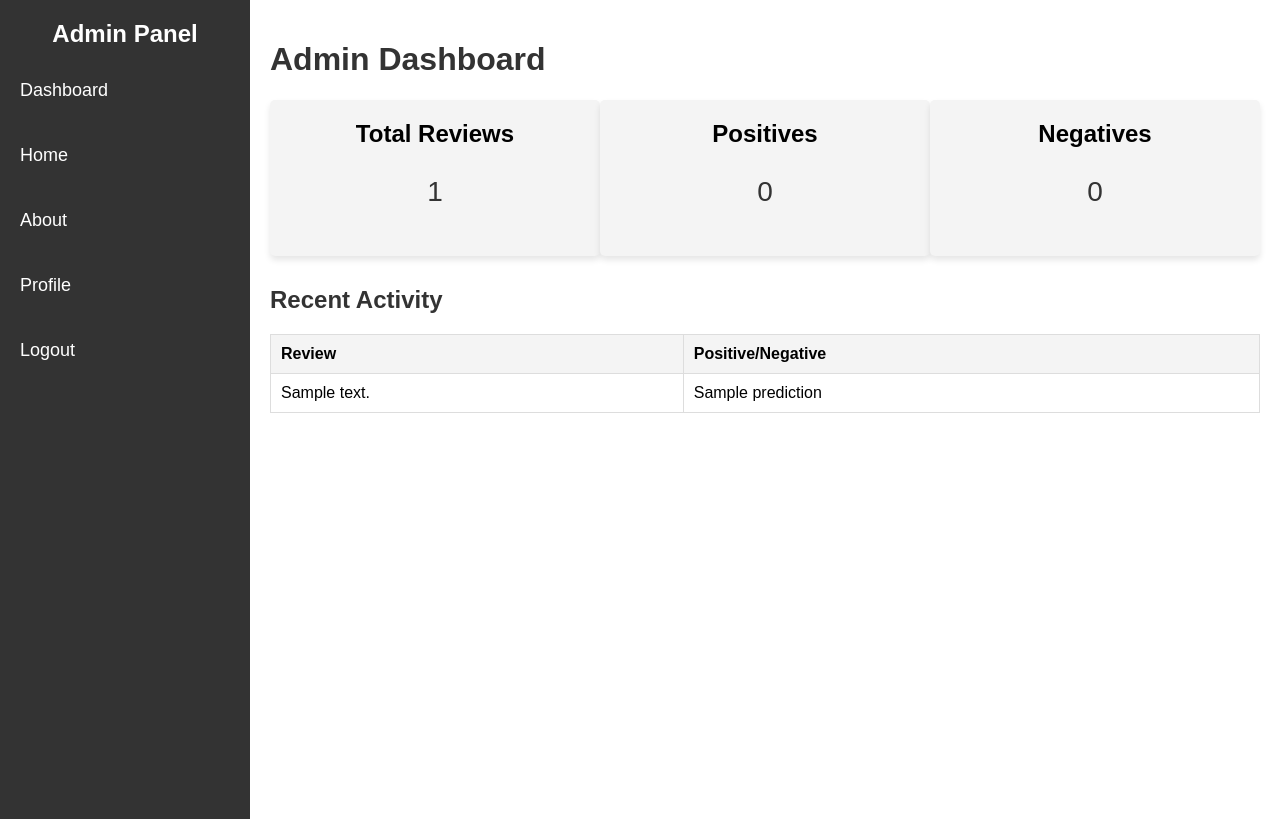
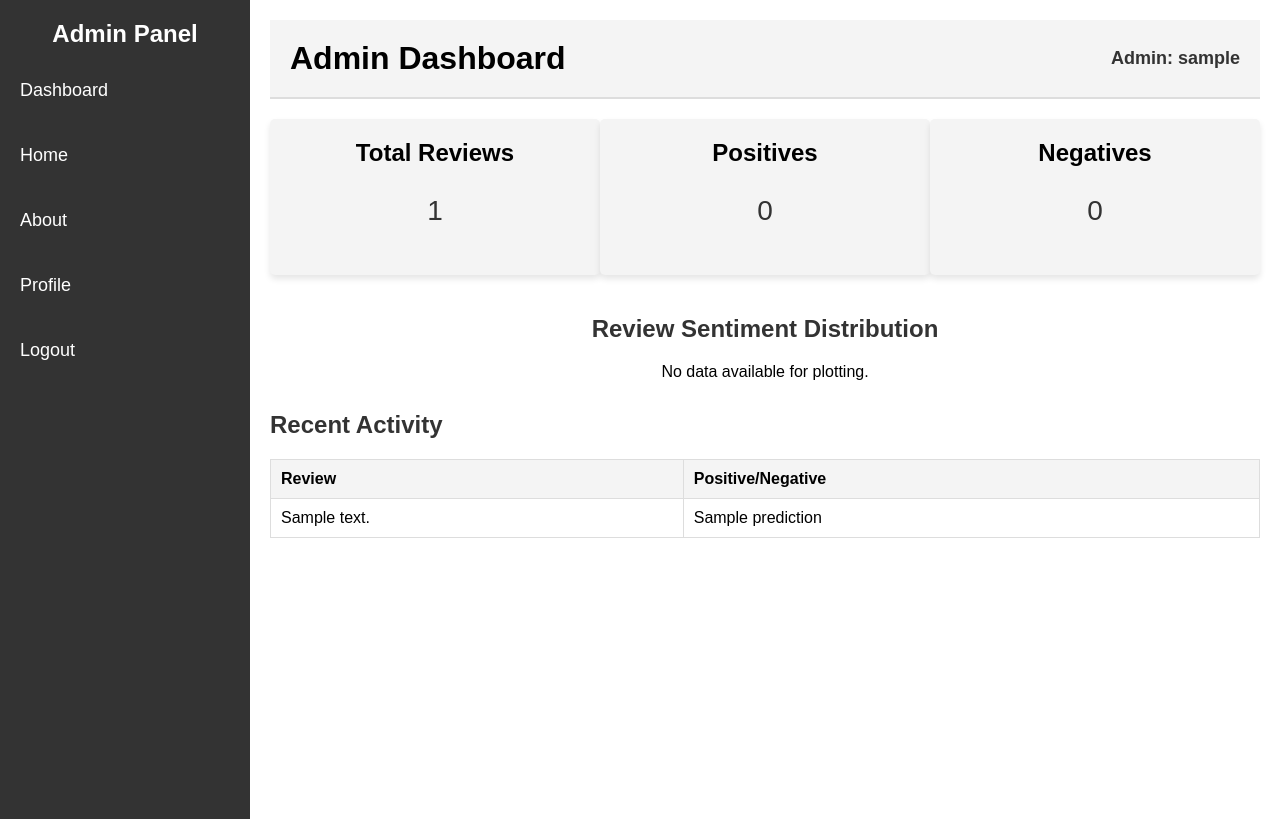
Before and after one commit to DasunFernando25/Sentiment_Analysis_Project, a Flask app: page /admin_dashboard in a window 1280 px wide. Shown: the top 819 px of the page. Run offline with Flask 3, Linux system fonts and the light colour scheme; the visitor is signed in with stand-in values (Sample User, id 1); a database or web service that is not in the repository returns one stand-in record (values such as "Sample title"); parts of the project's set-up code (start-up, migrations or seed data) failed here and were passed over.

Commit message:
add pie chart

```diff
--- a/app.py
+++ b/app.py
@@ -5,6 +5,7 @@ from pymongo import MongoClient
 import bcrypt
 import os
 from dotenv import load_dotenv
+import matplotlib.pyplot as plt
 
 
 app = Flask(__name__)
@@ -68,6 +69,8 @@ def admin_login():
 def admin_dashboard():
     if 'username' in session:
 
+        username = session.get('username')
+
         # Fetch all reviews from MongoDB
         try:
             reviews = list(review_collection.find())
@@ -86,11 +89,42 @@ def admin_dashboard():
             positive_reviews = 0
             negative_reviews = 0
 
+        # Calculate percestages
+        if total_reviews > 0:
+            positive_percentage = (positive_reviews / total_reviews) * 100
+            negative_percentage = (negative_reviews / total_reviews) * 100
+        else:
+            positive_percentage = 0
+            negative_percentage = 0
+
+        try:
+            # Generate Pie Chart
+            labels = ['Positive', 'Negative']
+            sizes = [positive_reviews, negative_reviews]
+            colors = ['#4CAF50', '#FF5733']
+            explode = (0.1, 0)  # Highlight the first slice (Positive)
+
+            plt.figure(figsize=(6, 6))
+            plt.pie(sizes, explode=explode, labels=labels, colors=colors, autopct='%1.1f%%', startangle=90)
+            plt.title('Review Sentiment Distribution')
+
+            # Save pie chart to static directory
+            plot_path = os.path.join("static", "products/review_pie_chart.png")
+            plt.savefig(plot_path)
+            plt.close()  # Close the figure to release memory
+        except Exception as e:
+            plot_path = None
+
+
         return render_template('admin.html',
+                               username=username,
                                reviews=reviews,
                                total_reviews=total_reviews,
                                positive_reviews=positive_reviews,
-                               negative_reviews=negative_reviews)
+                               negative_reviews=negative_reviews,
+                               positive_percentage=positive_percentage,
+                               negative_percentage=negative_percentage,
+                               plot_path=plot_path)
 
     else:
         return redirect(url_for('admin_login'))
--- a/static/css/admin_dashboard.css
+++ b/static/css/admin_dashboard.css
@@ -59,8 +59,24 @@ body, html {
     overflow-y: auto;
 }
 
-header h1 {
+header {
+    display: flex;
+    justify-content: space-between;
+    align-items: center;
+    padding: 20px;
+    background-color: #f4f4f4;
+    border-bottom: 2px solid #ddd;
+}
+
+.header-left h1 {
+    margin: 0;
     font-size: 32px;
+}
+
+.header-right p {
+    margin: 0;
+    font-size: 18px;
+    font-weight: bold;
     color: #333;
 }
 
@@ -90,6 +106,25 @@ header h1 {
     color: #333;
 }
 
+/* Pie Chart Section */
+.pie-chart {
+    margin-top: 40px;
+    text-align: center;
+}
+
+.pie-chart h2 {
+    font-size: 24px;
+    color: #333;
+    margin-bottom: 20px;
+}
+
+.pie-chart img {
+    max-width: 60%;
+    height: auto;
+    border-radius: 10px;
+    box-shadow: 0 4px 8px rgba(0, 0, 0, 0.2);
+}
+
 /* Recent Activity Section */
 .recent-activity {
     margin-top: 30px;
--- a/templates/admin.html
+++ b/templates/admin.html
@@ -25,7 +25,12 @@
     <!-- Main Content -->
     <div class="content">
         <header>
-            <h1>Admin Dashboard</h1>
+            <div class="header-left">
+                <h1>Admin Dashboard</h1>
+            </div>
+            <div class="header-right">
+                <p>Admin: {{ username }}</p>
+            </div>
         </header>
 
         <section class="stats">
@@ -41,6 +46,15 @@
                 <h3>Negatives</h3>
                 <p>{{ negative_reviews  }}</p>
             </div>
+        </section>
+
+        <section class="pie-chart">
+            <h2>Review Sentiment Distribution</h2>
+            {% if plot_path %}
+                <img src="{{ url_for('static', filename='products/review_pie_chart.png') }}" alt="Sentiment Analysis Pie Chart">
+            {% else %}
+                <p>No data available for plotting.</p>
+            {% endif %}
         </section>
 
         <section class="recent-activity">
```
Also changed, not shown: static/products/review_pie_chart.png (added).
